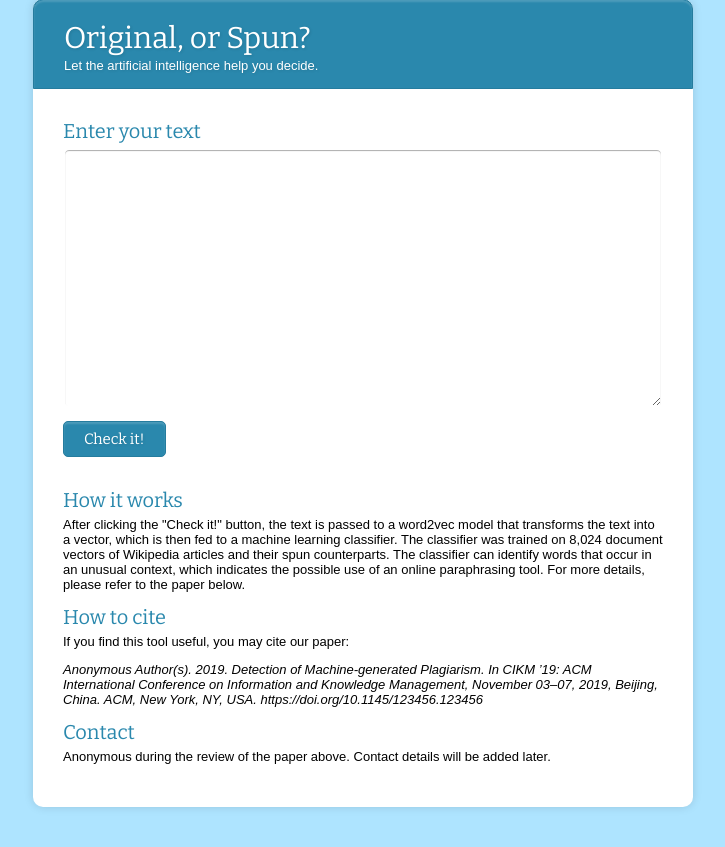
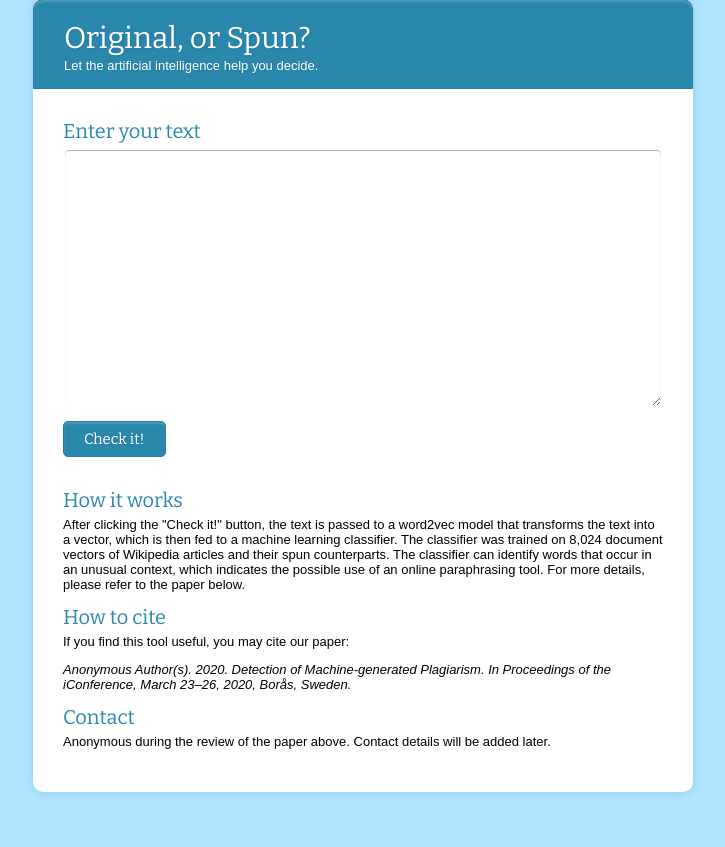
Before and after one commit to gipplab/docker-original-or-spun, a Flask app: page / in a window 1280 px wide. Shown: the part 41-888 px from the top of the page, without its empty margins (277-1002 px from the left). After the commit the page ends 834 px from the top, so only its background shows below. Run offline with Flask 2, Linux system fonts and the light colour scheme; parts of the project's set-up code (start-up, migrations or seed data) failed here and were passed over.

Commit message:
Updated citation information on the webpage

```diff
--- a/src/templates/main_page.html
+++ b/src/templates/main_page.html
@@ -154,7 +154,8 @@ body{
          <div class="section">How to cite</div>
          <p>If you find this tool useful, you may cite our paper:</p>
         <p><i>
-            Anonymous Author(s). 2019. Detection of Machine-generated Plagiarism. In CIKM ’19: ACM International Conference on Information and Knowledge Management, November 03–07, 2019, Beijing, China. ACM, New York, NY, USA. https://doi.org/10.1145/123456.123456        </i></p>
+            Anonymous Author(s). 2020. Detection of Machine-generated Plagiarism. In Proceedings of the iConference, March 23–26, 2020, Borås, Sweden.
+        </i></p>
          <div class="section">Contact</div>
         <p>Anonymous during the review of the paper above. Contact details will be added later.</p>
 
```
